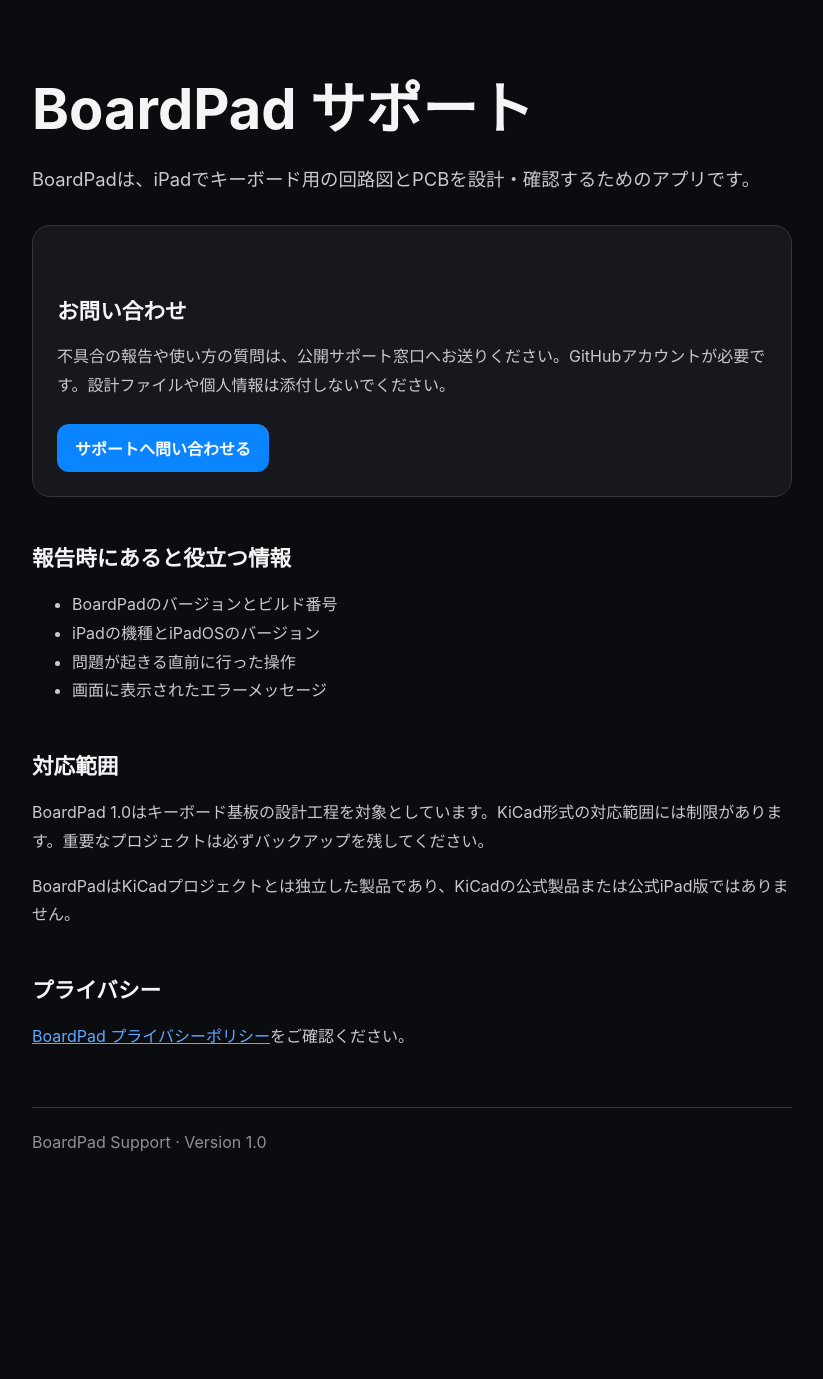
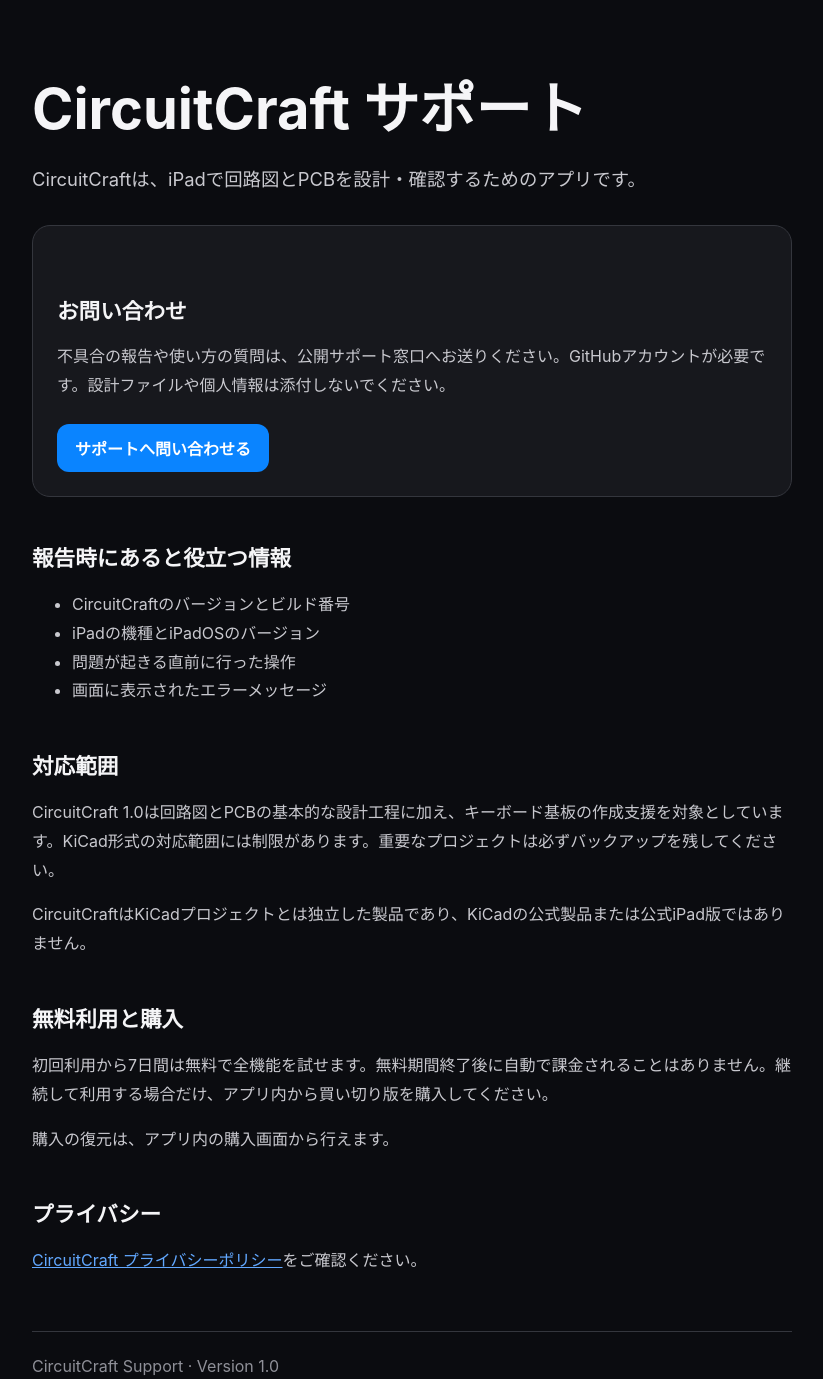
Before and after one commit to DaDa0707/BoardPad-Support, a plain HTML site: page index.html in a window 1280 px wide. Shown: the whole page, without its empty margins (228-1051 px from the left). Before the commit the page ends 1232 px from the top, so only its background shows below. Drawn offline with Linux system fonts and the light colour scheme.

Commit message:
Update support pages for CircuitCraft (#1)
Co-authored-by: 千代　茂樹 <dada@MacBookPro.elecom>

```diff
--- a/index.html
+++ b/index.html
@@ -3,8 +3,8 @@
 <head>
   <meta charset="utf-8">
   <meta name="viewport" content="width=device-width, initial-scale=1">
-  <title>BoardPad サポート</title>
-  <meta name="description" content="iPad向けキーボード基板設計アプリ BoardPad のサポートページです。">
+  <title>CircuitCraft サポート</title>
+  <meta name="description" content="iPad向け回路・PCB設計アプリ CircuitCraft のサポートページです。">
   <style>
     :root { color-scheme: light dark; font-family: -apple-system, BlinkMacSystemFont, "Helvetica Neue", sans-serif; }
     body { margin: 0; background: #0b0c10; color: #f5f5f7; }
@@ -21,8 +21,8 @@
 </head>
 <body>
   <main>
-    <h1>BoardPad サポート</h1>
-    <p class="lead">BoardPadは、iPadでキーボード用の回路図とPCBを設計・確認するためのアプリです。</p>
+    <h1>CircuitCraft サポート</h1>
+    <p class="lead">CircuitCraftは、iPadで回路図とPCBを設計・確認するためのアプリです。</p>
 
     <section class="card" aria-labelledby="contact-title">
       <h2 id="contact-title">お問い合わせ</h2>
@@ -32,20 +32,24 @@
 
     <h2>報告時にあると役立つ情報</h2>
     <ul>
-      <li>BoardPadのバージョンとビルド番号</li>
+      <li>CircuitCraftのバージョンとビルド番号</li>
       <li>iPadの機種とiPadOSのバージョン</li>
       <li>問題が起きる直前に行った操作</li>
       <li>画面に表示されたエラーメッセージ</li>
     </ul>
 
     <h2>対応範囲</h2>
-    <p>BoardPad 1.0はキーボード基板の設計工程を対象としています。KiCad形式の対応範囲には制限があります。重要なプロジェクトは必ずバックアップを残してください。</p>
-    <p>BoardPadはKiCadプロジェクトとは独立した製品であり、KiCadの公式製品または公式iPad版ではありません。</p>
+    <p>CircuitCraft 1.0は回路図とPCBの基本的な設計工程に加え、キーボード基板の作成支援を対象としています。KiCad形式の対応範囲には制限があります。重要なプロジェクトは必ずバックアップを残してください。</p>
+    <p>CircuitCraftはKiCadプロジェクトとは独立した製品であり、KiCadの公式製品または公式iPad版ではありません。</p>
+
+    <h2>無料利用と購入</h2>
+    <p>初回利用から7日間は無料で全機能を試せます。無料期間終了後に自動で課金されることはありません。継続して利用する場合だけ、アプリ内から買い切り版を購入してください。</p>
+    <p>購入の復元は、アプリ内の購入画面から行えます。</p>
 
     <h2>プライバシー</h2>
-    <p><a href="privacy.html">BoardPad プライバシーポリシー</a>をご確認ください。</p>
+    <p><a href="privacy.html">CircuitCraft プライバシーポリシー</a>をご確認ください。</p>
 
-    <footer>BoardPad Support · Version 1.0</footer>
+    <footer>CircuitCraft Support · Version 1.0</footer>
   </main>
 </body>
 </html>
```
Also changed, not shown: privacy.html (+11 -8 lines), 1 other file.
